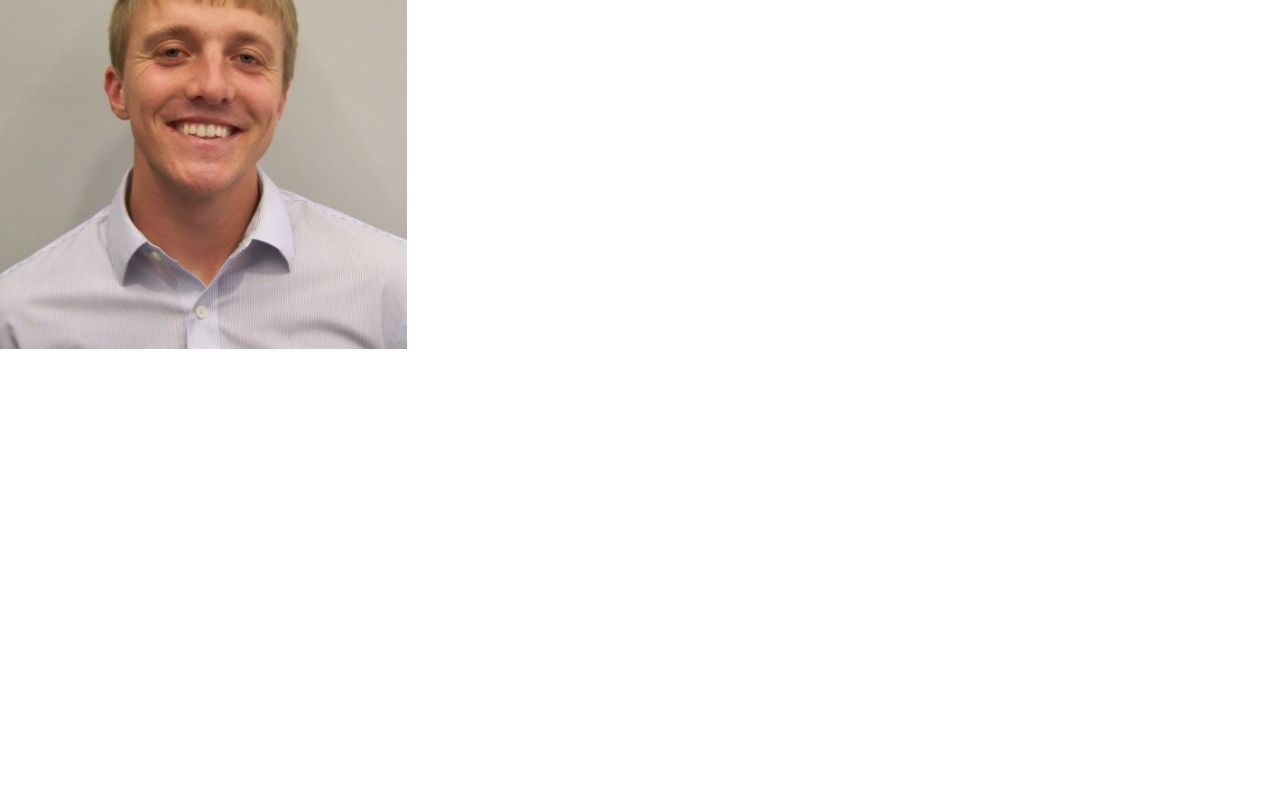
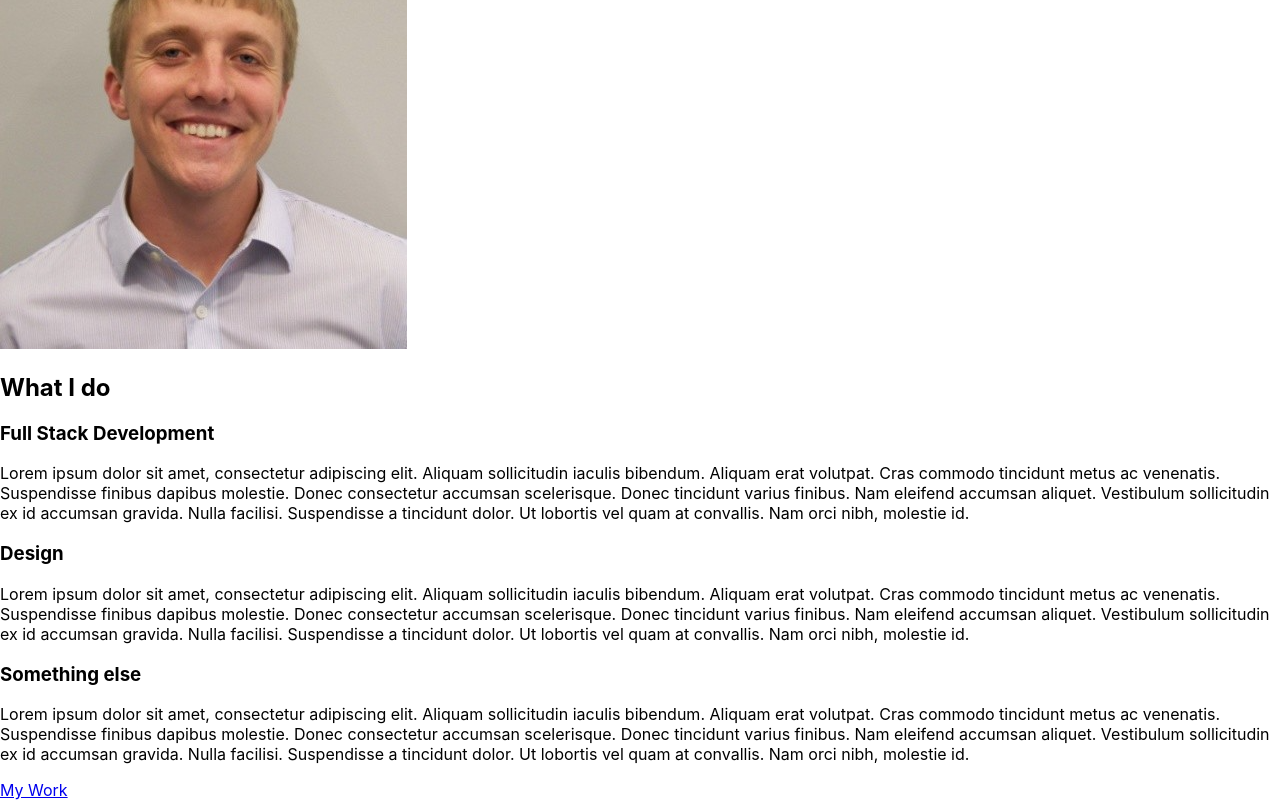
Before and after one commit to mnavoy4/Michael-Navoy-Portfolio-Site, a React (Create React App) app: page / in a window 1280 px wide. Shown: the part 776-1576 px from the top of the page. Before the commit the page ends 1129 px from the top, so only its background shows below. Built offline with nearby package versions, Linux system fonts and the light colour scheme.

Commit message:
MyServices Component

```diff
--- /dev/null
+++ b/src/Components/MyServices.js
@@ -0,0 +1,37 @@
+import React from 'react'
+import { Link } from 'react-router-dom'
+
+export default function MyServices(){
+  return (
+    <section>
+      <h2 className='section-title section-title-services'>What I do</h2>
+      <div className='services'>
+        <div className='service'>
+          <h3>Full Stack Development</h3>
+          <p>
+            Lorem ipsum dolor sit amet, consectetur adipiscing elit. Aliquam sollicitudin iaculis bibendum. Aliquam erat volutpat.
+            Cras commodo tincidunt metus ac venenatis. Suspendisse finibus dapibus molestie. Donec consectetur accumsan scelerisque. Donec tincidunt varius finibus. Nam eleifend accumsan aliquet. Vestibulum sollicitudin ex id accumsan gravida. Nulla facilisi.
+            Suspendisse a tincidunt dolor. Ut lobortis vel quam at convallis. Nam orci nibh, molestie id.
+          </p>
+        </div>
+        <div className='service'>
+          <h3>Design</h3>
+          <p>
+            Lorem ipsum dolor sit amet, consectetur adipiscing elit. Aliquam sollicitudin iaculis bibendum. Aliquam erat volutpat.
+            Cras commodo tincidunt metus ac venenatis. Suspendisse finibus dapibus molestie. Donec consectetur accumsan scelerisque. Donec tincidunt varius finibus. Nam eleifend accumsan aliquet. Vestibulum sollicitudin ex id accumsan gravida. Nulla facilisi.
+            Suspendisse a tincidunt dolor. Ut lobortis vel quam at convallis. Nam orci nibh, molestie id.
+          </p>
+        </div>
+        <div className='service'>
+          <h3>Something else</h3>
+          <p>
+            Lorem ipsum dolor sit amet, consectetur adipiscing elit. Aliquam sollicitudin iaculis bibendum. Aliquam erat volutpat.
+            Cras commodo tincidunt metus ac venenatis. Suspendisse finibus dapibus molestie. Donec consectetur accumsan scelerisque. Donec tincidunt varius finibus. Nam eleifend accumsan aliquet. Vestibulum sollicitudin ex id accumsan gravida. Nulla facilisi.
+            Suspendisse a tincidunt dolor. Ut lobortis vel quam at convallis. Nam orci nibh, molestie id.
+          </p>
+        </div>
+      </div>
+      <Link to='/work' className='button'>My Work</Link>
+    </section>
+  )
+}
--- a/src/Containers/IntroductionContainer.js
+++ b/src/Containers/IntroductionContainer.js
@@ -1,11 +1,13 @@
 import React from 'react';
 import Introduction from '../Components/Introduction';
+import MyServices from '../Components/MyServices';
 
 
 export default function IntroductionContainer() {
   return (
     <div>
       <Introduction/>
+      <MyServices/>
     </div>
   )
 }
```
Also changed, not shown: src/Components/AboutMe.js (added).
